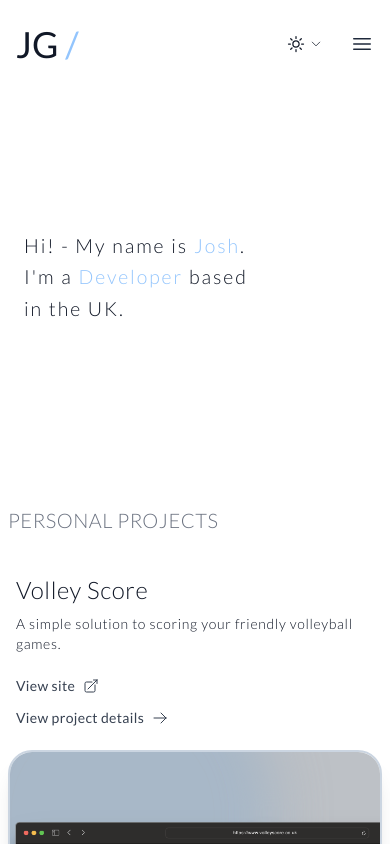
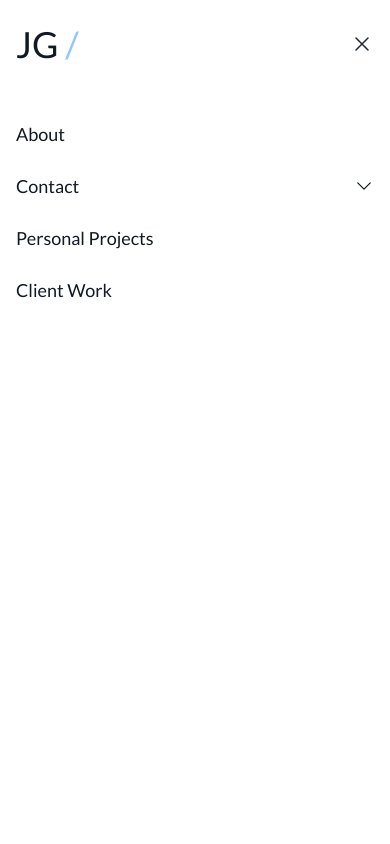
Before and after one commit to jgretton/joshgretton-portfolio, a Next.js app: page / in a window 390 px wide. Shown: the top 844 px of the page. Built offline with nearby package versions, Linux system fonts and the light colour scheme.

Commit message:
Update header.js
Added mobile contact dropdown

```diff
--- a/components/header.js
+++ b/components/header.js
@@ -4,14 +4,17 @@ import Link from "next/link";
 import React, { useState, Fragment } from "react";
 import {
   Dialog,
+  DialogPanel,
   Popover,
   PopoverButton,
   PopoverPanel,
   Transition,
+  Disclosure,
+  DisclosureButton,
+  DisclosurePanel,
 } from "@headlessui/react";
 import {
   ArrowTopRightOnSquareIcon,
-  ArrowsPointingOutIcon,
   Bars3Icon,
   ChevronDownIcon,
   ClipboardDocumentCheckIcon,
@@ -25,26 +28,8 @@ import copy from "copy-to-clipboard";
 function classNames(...classes) {
   return classes.filter(Boolean).join(" ");
 }
-const links = [
-  {
-    title: "About",
-    link: "/about",
-  },
-  {
-    title: "Contact",
-    link: "/",
-  },
-  {
-    title: "Client Work",
-    link: "/#clientWork",
-  },
-  {
-    title: "Personal Projects",
-    link: "/#personalProjects",
-  },
-];
 const Header = ({ setIsDarkMode, isDarkMode }) => {
-  const [isMobileMenuOpen, setIsMobileMenuOpen] = useState(false);
+  const [isMobileMenuOpen, setIsMobileMenuOpen] = useState(true);
   const pathname = usePathname();
   const [copiedText, setCopiedText] = useState(false);
 
@@ -125,12 +110,6 @@ const Header = ({ setIsDarkMode, isDarkMode }) => {
               </PopoverPanel>
             </Transition>
           </Popover>
-
-          {/* <button
-            className={`${pathname === "/contact" && "underline"} rounded-md px-4 py-2 transition-all hover:bg-slate-200 dark:hover:bg-slate-700`}
-          >
-            Contact
-          </button> */}
           <ThemeToggle setIsDarkMode={setIsDarkMode} isDarkMode={isDarkMode} />
         </nav>
         <div className="flex sm:hidden">
@@ -152,21 +131,13 @@ const Header = ({ setIsDarkMode, isDarkMode }) => {
       </div>
 
       <Dialog
-        className="lg:hidden"
+        className="sm:hidden"
         open={isMobileMenuOpen}
         onClose={setIsMobileMenuOpen}
       >
         <div className="fixed inset-0 z-10" />
-        <Dialog.Panel className="fixed inset-y-0 right-0 z-50 w-full overflow-y-auto bg-white px-4 py-6 dark:bg-dark sm:max-w-sm sm:ring-1 sm:ring-gray-900/10">
+        <DialogPanel className="fixed inset-y-0 right-0 z-50 w-full overflow-y-auto bg-white px-4 py-6 dark:bg-dark sm:max-w-sm sm:ring-1 sm:ring-gray-900/10">
           <div className="flex items-center justify-between">
-            {/* <a href="#" className="-m-1.5 p-1.5">
-              <span className="sr-only">Your Company</span>
-              <img
-                className="h-8 w-auto"
-                src="https://tailwindui.com/img/logos/mark.svg?color=indigo&shade=600"
-                alt=""
-              />
-            </a> */}
             <Link
               href="/"
               className="text-4xl"
@@ -188,22 +159,73 @@ const Header = ({ setIsDarkMode, isDarkMode }) => {
             </button>
           </div>
           <div className="mt-6 flow-root">
-            <div className="-my-6">
-              <div className="space-y-2 border-b border-gray-100 py-6 dark:border-gray-700">
-                {links.map((link, index) => (
-                  <Link
-                    href={link.link}
-                    key={index}
-                    onClick={() => setIsMobileMenuOpen(false)}
-                    className="-mx-3 block rounded-lg px-3 py-2 text-base font-semibold leading-7 text-gray-900 dark:text-gray-300"
-                  >
-                    {link.title}
-                  </Link>
-                ))}
+            <div className="space-y-2 py-6">
+              <Link
+                href={"/about"}
+                onClick={() => setIsMobileMenuOpen(false)}
+                className="-mx-3 block rounded-lg px-3 py-2 text-lg leading-7 text-gray-900 hover:bg-slate-200 dark:text-gray-300 dark:hover:bg-slate-700"
+              >
+                About
+              </Link>
+              <div className="min-w-full">
+                <Disclosure as="div" className="-mx-3" defaultOpen={false}>
+                  <DisclosureButton className="group flex min-w-full items-center justify-between rounded-lg px-3 py-2 text-lg leading-7 text-gray-900 hover:bg-slate-200 dark:text-gray-300 dark:hover:bg-slate-700">
+                    Contact
+                    <ChevronDownIcon className="size-5 fill-white/60 group-data-[open]:rotate-180 group-data-[hover]:fill-white/50" />
+                  </DisclosureButton>
+                  <DisclosurePanel className="mx-3 mt-2 origin-top text-sm/5 text-black/50 transition">
+                    <Link
+                      className="group/github block rounded-lg px-3 py-2 transition hover:bg-black/5"
+                      href="https://github.com/jgretton"
+                      target="_blank"
+                    >
+                      <p className="font-semibold text-gray-950 dark:text-white">
+                        Github
+                      </p>
+                      <p className="flex gap-5 text-gray-950/50 dark:text-white/50">
+                        Go to my page{" "}
+                        <ArrowTopRightOnSquareIcon className="size-5 transition-transform group-hover/github:-translate-y-0.5 group-hover/github:translate-x-0.5" />
+                      </p>
+                    </Link>
+                    <button
+                      className="block w-full rounded-lg px-3 py-2 text-start transition hover:bg-black/5"
+                      type="button"
+                      onClick={() => {
+                        copyToClipboard();
+                      }}
+                    >
+                      <p className="font-semibold text-gray-950 dark:text-white">
+                        Email
+                      </p>
+                      <p className="flex items-center gap-5 text-gray-950/50 dark:text-white/50">
+                        Copy my email address
+                        {copiedText ? (
+                          <ClipboardDocumentCheckIcon className="size-6 text-green-400 dark:text-green-300" />
+                        ) : (
+                          <ClipboardDocumentIcon className="size-6" />
+                        )}
+                      </p>
+                    </button>
+                  </DisclosurePanel>
+                </Disclosure>
               </div>
+              <Link
+                href={"/personalProjects"}
+                onClick={() => setIsMobileMenuOpen(false)}
+                className="-mx-3 block rounded-lg px-3 py-2 text-lg leading-7 text-gray-900 hover:bg-slate-200 dark:text-gray-300 dark:hover:bg-slate-700"
+              >
+                Personal Projects
+              </Link>
+              <Link
+                href={"/#clientwork"}
+                onClick={() => setIsMobileMenuOpen(false)}
+                className="-mx-3 block rounded-lg px-3 py-2 text-lg leading-7 text-gray-900 hover:bg-slate-200 dark:text-gray-300 dark:hover:bg-slate-700"
+              >
+                Client Work
+              </Link>
             </div>
           </div>
-        </Dialog.Panel>
+        </DialogPanel>
       </Dialog>
     </header>
   );
```
